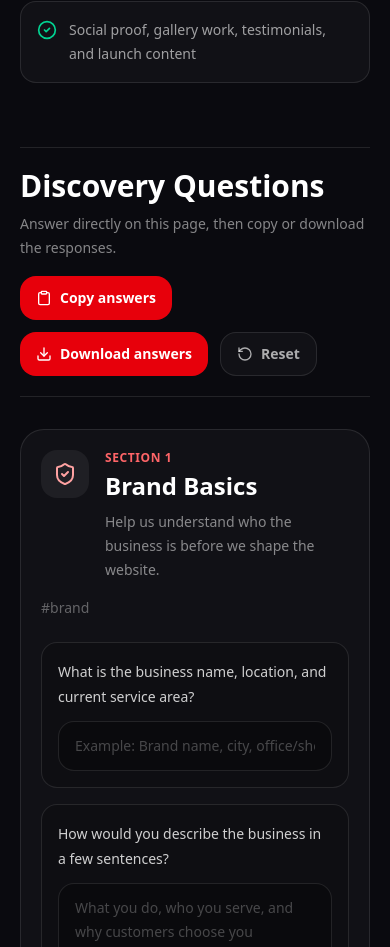
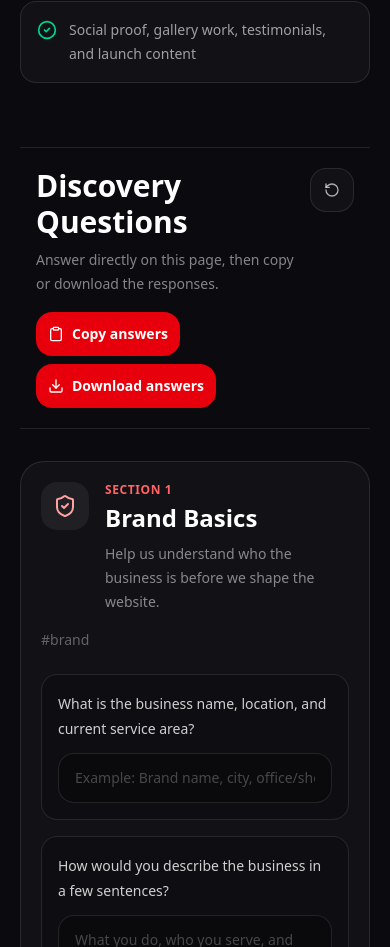
Before and after one commit to highbee808/highbee-portfolio, a Next.js app: page /discovery/print-services in a window 390 px wide. Shown: the part 2332-3279 px from the top of the page. Built offline with nearby package versions, Linux system fonts and the light colour scheme; no server answers.

Commit message:
Improve mobile discovery actions layout

```diff
--- a/src/components/discovery/discovery-brief-client.tsx
+++ b/src/components/discovery/discovery-brief-client.tsx
@@ -252,22 +252,35 @@ export function DiscoveryBriefClient({ brief }: { brief: DiscoveryBrief }) {
 
       <section className="px-5 py-8 sm:px-6 lg:py-12">
         <div className="mx-auto max-w-6xl">
-          <div className="mb-8 flex flex-col gap-4 border-y border-white/10 py-5 lg:flex-row lg:items-center lg:justify-between">
+          <div className="mb-8 flex flex-col gap-4 border-y border-white/10 px-4 py-5 sm:px-0 lg:flex-row lg:items-center lg:justify-between">
+            <div className="flex items-start justify-between gap-4">
               <div>
                 <h2 className="text-3xl font-bold text-white">Discovery Questions</h2>
                 <p className="mt-2 text-sm leading-6 text-white/50">
                   Answer directly on this page, then copy or download the responses.
                 </p>
               </div>
+              <button
+                type="button"
+                onClick={handleReset}
+                aria-label="Reset answers"
+                title="Reset answers"
+                className="inline-flex h-11 w-11 flex-shrink-0 items-center justify-center rounded-2xl border border-white/10 bg-white/[0.03] text-white/65 transition hover:border-white/20 hover:text-white lg:hidden"
+              >
+                <RotateCcw className="h-4 w-4" />
+              </button>
+            </div>
 
-            <div className="flex flex-wrap gap-3">
+            <div className="flex flex-wrap gap-2 sm:gap-3">
               <ActionButton icon={Clipboard} label="Copy answers" onClick={handleCopyAnswers} />
               <ActionButton
                 icon={Download}
                 label="Download answers"
                 onClick={handleDownloadAnswers}
               />
+              <div className="hidden lg:block">
                 <ActionButton icon={RotateCcw} label="Reset" onClick={handleReset} subtle />
+              </div>
             </div>
           </div>
 
@@ -380,7 +393,7 @@ function ActionButton({
     <button
       type="button"
       onClick={onClick}
-      className={`inline-flex min-h-11 items-center justify-center gap-2 rounded-2xl px-4 py-2 text-sm font-semibold transition ${
+      className={`inline-flex min-h-11 items-center justify-center gap-2 rounded-2xl px-3 py-2 text-sm font-semibold transition sm:px-4 ${
         subtle
           ? 'border border-white/10 bg-white/[0.03] text-white/65 hover:border-white/20 hover:text-white'
           : 'bg-red-600 text-white hover:bg-red-700'
```
Lines whose indentation alone changed are shown as unchanged.
